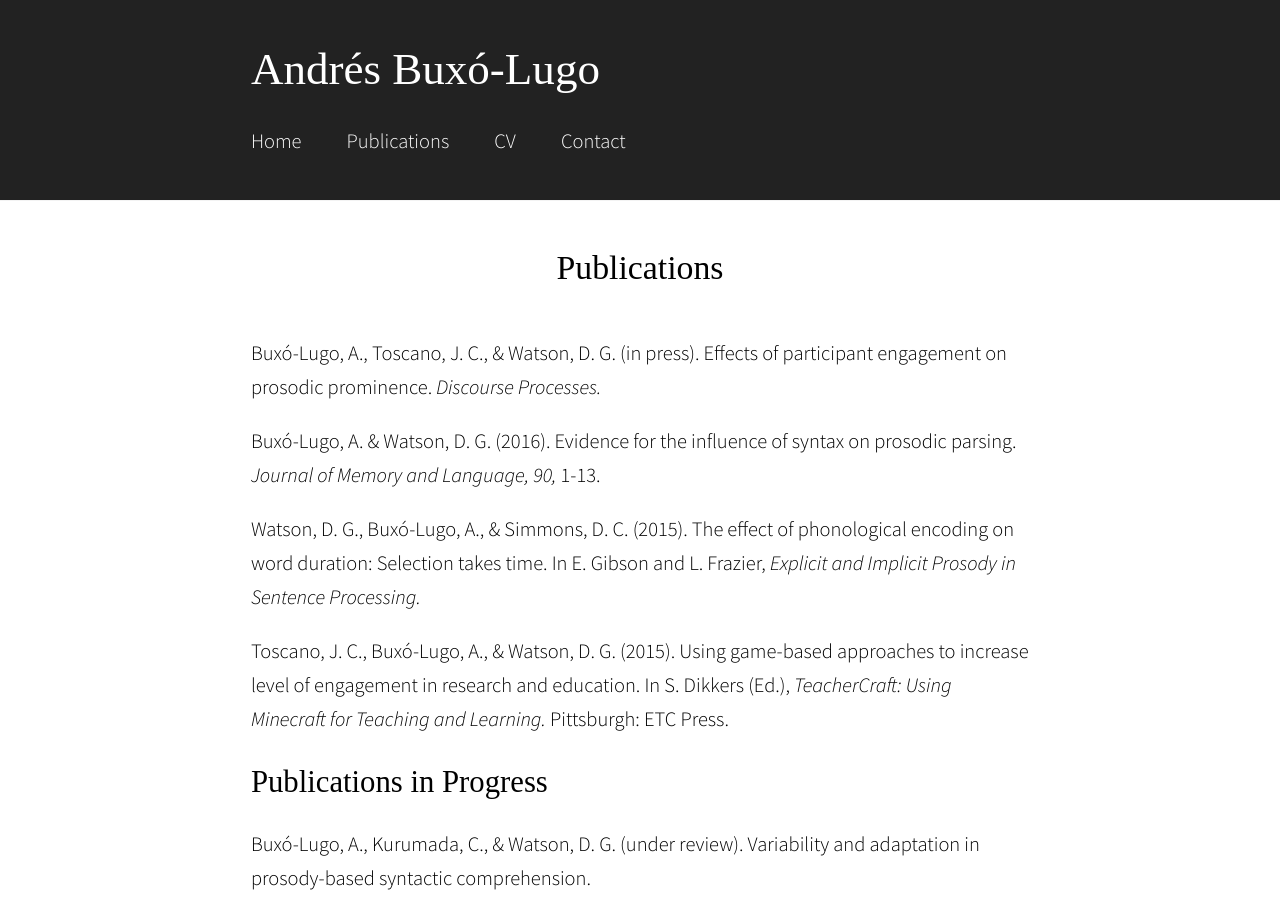
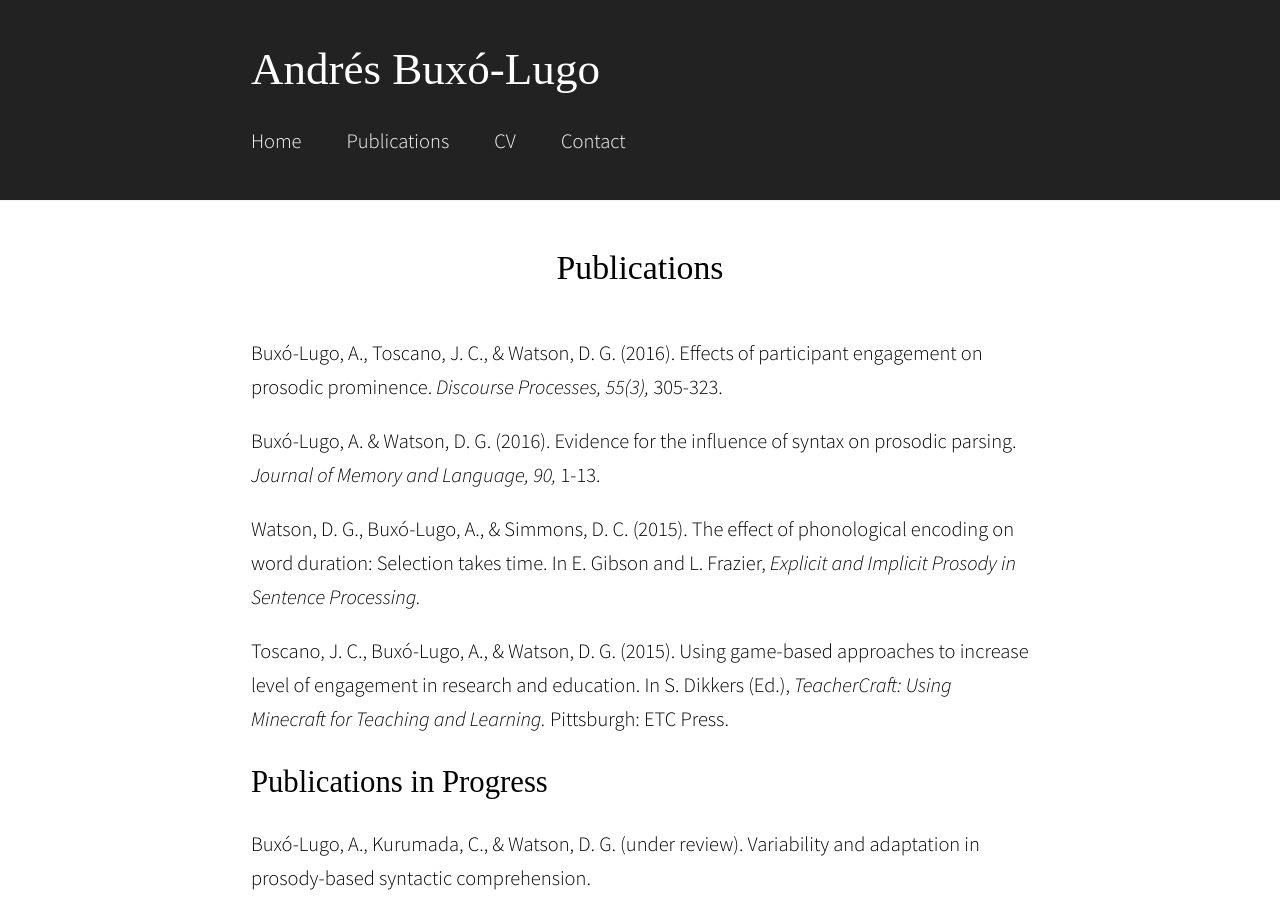
Before and after one commit to abuxolugo/abuxolugo.github.io, a Jekyll site: the page built from publications.md, in a window 1280 px wide and 900 px high. Built offline with Jekyll 4.4.1, drawn with Linux system fonts in a browser that asks for light colours; some web fonts are replaced.

Commit message:
Update publications.md

```diff
--- a/publications.md
+++ b/publications.md
@@ -4,7 +4,7 @@ title: Publications
 permalink: /publications/
 ---
 
-Buxó-Lugo, A., Toscano, J. C., & Watson, D. G. (in press). Effects of participant engagement on prosodic prominence. *Discourse Processes.*
+Buxó-Lugo, A., Toscano, J. C., & Watson, D. G. (2016). Effects of participant engagement on prosodic prominence. *Discourse Processes, 55(3),* 305-323.
 
 Buxó-Lugo, A. & Watson, D. G. (2016).  Evidence for the influence of syntax on prosodic parsing. *Journal of Memory and Language, 90,* 1-13.
 
```
